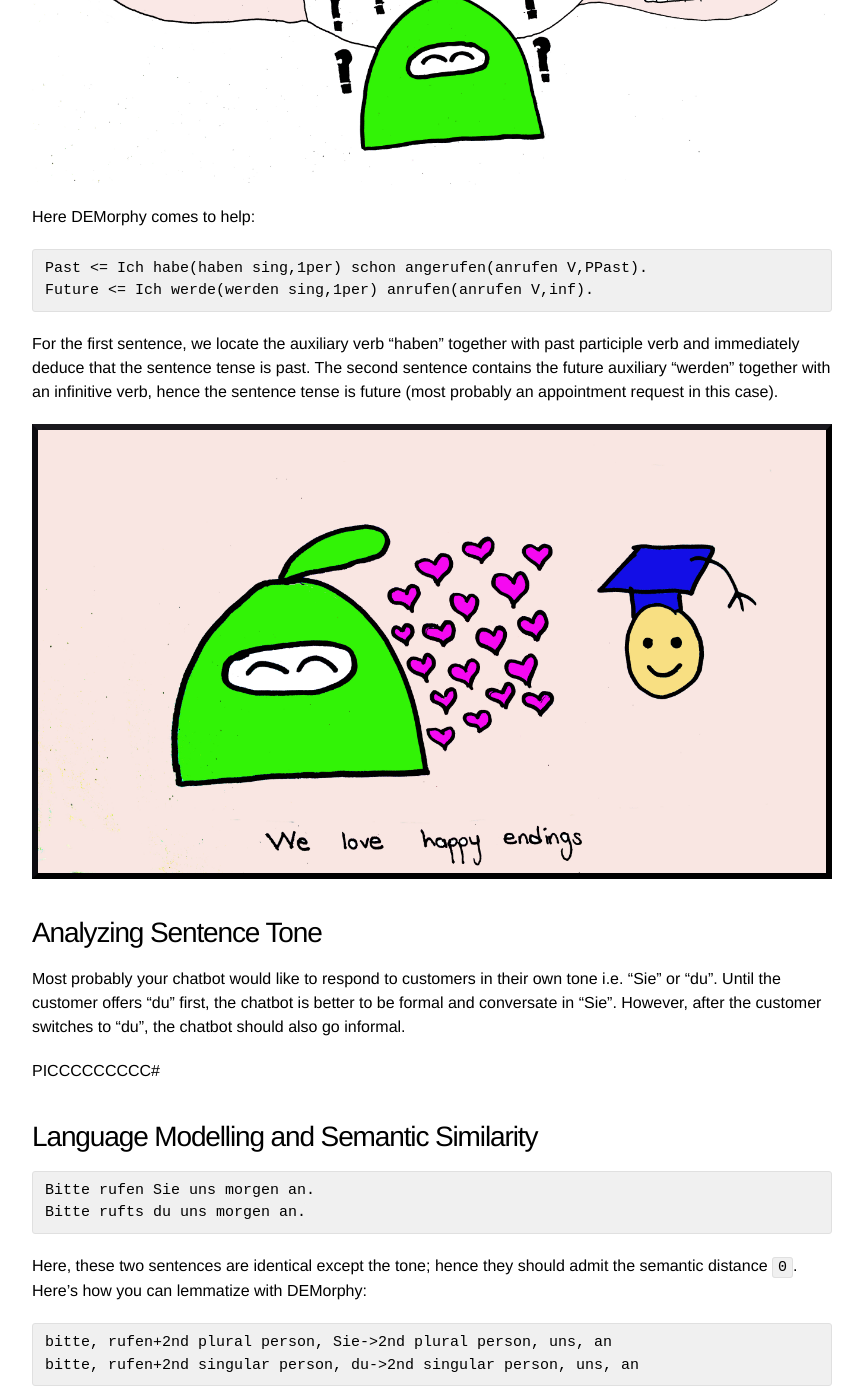
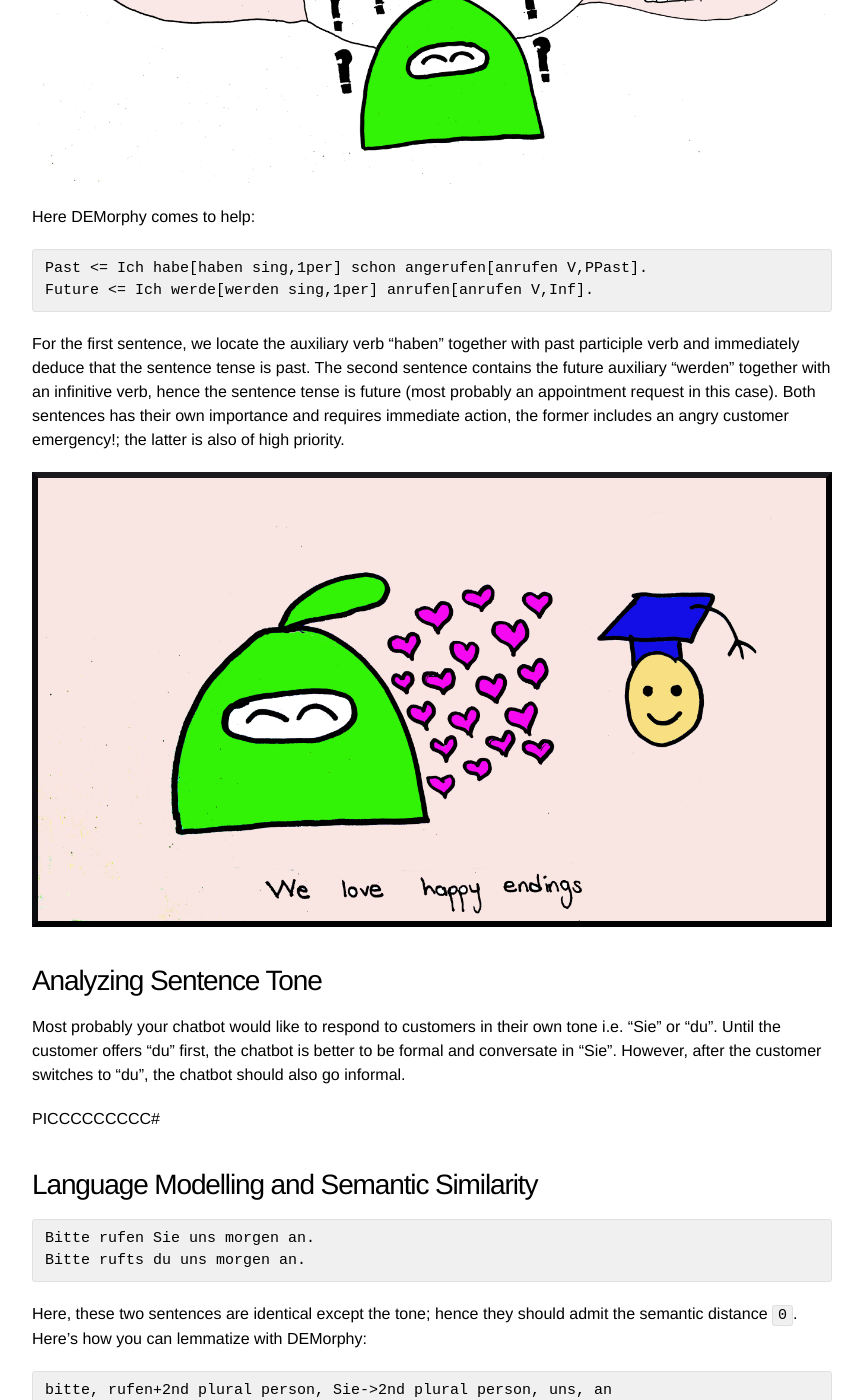
Before and after one commit to DuyguA/DuyguA.github.io, a Jekyll site: the page built from _posts/2018-3-6-chatbot-nlu-series.md, in a window 1280 px wide and 1400 px high, scrolled down 965 px. Shown: the whole window, without its empty margins (208-1071 px from the left). Built offline with Jekyll 4.4.1, drawn with Linux system fonts in a browser that asks for light colours; nearby versions of some CDN libraries; some web fonts are replaced; some of the changed text lies outside the part shown.

Commit message:
added more text

````diff
--- a/_posts/2018-3-6-chatbot-nlu-series.md
+++ b/_posts/2018-3-6-chatbot-nlu-series.md
@@ -33,11 +33,11 @@
 Here DEMorphy comes to help:
 
 ```
-Past <= Ich habe(haben sing,1per) schon angerufen(anrufen V,PPast).
-Future <= Ich werde(werden sing,1per) anrufen(anrufen V,inf).
+Past <= Ich habe[haben sing,1per] schon angerufen[anrufen V,PPast].
+Future <= Ich werde[werden sing,1per] anrufen[anrufen V,Inf].
 ```
 
-For the first sentence, we locate the auxiliary verb "haben" together with  past participle verb and immediately deduce that the sentence tense is past. The second sentence contains the future auxiliary "werden" together with an infinitive verb, hence the sentence tense is future (most probably an appointment request in this case).
+For the first sentence, we locate the auxiliary verb "haben" together with  past participle verb and immediately deduce that the sentence tense is past. The second sentence contains the future auxiliary "werden" together with an infinitive verb, hence the sentence tense is future (most probably an appointment request in this case). Both sentences has their own importance and requires immediate action, the former includes an angry customer emergency!; the latter is also of high priority.
 
 <figure>
   <img class="fullw" src="/assets/images/ontilovesdemorphy.jpg" alt="ontilovesdmeorphy.jpg">
````
Also changed, not shown: other parts of _posts/2018-3-6-chatbot-nlu-series.md (+1 -1 lines).
